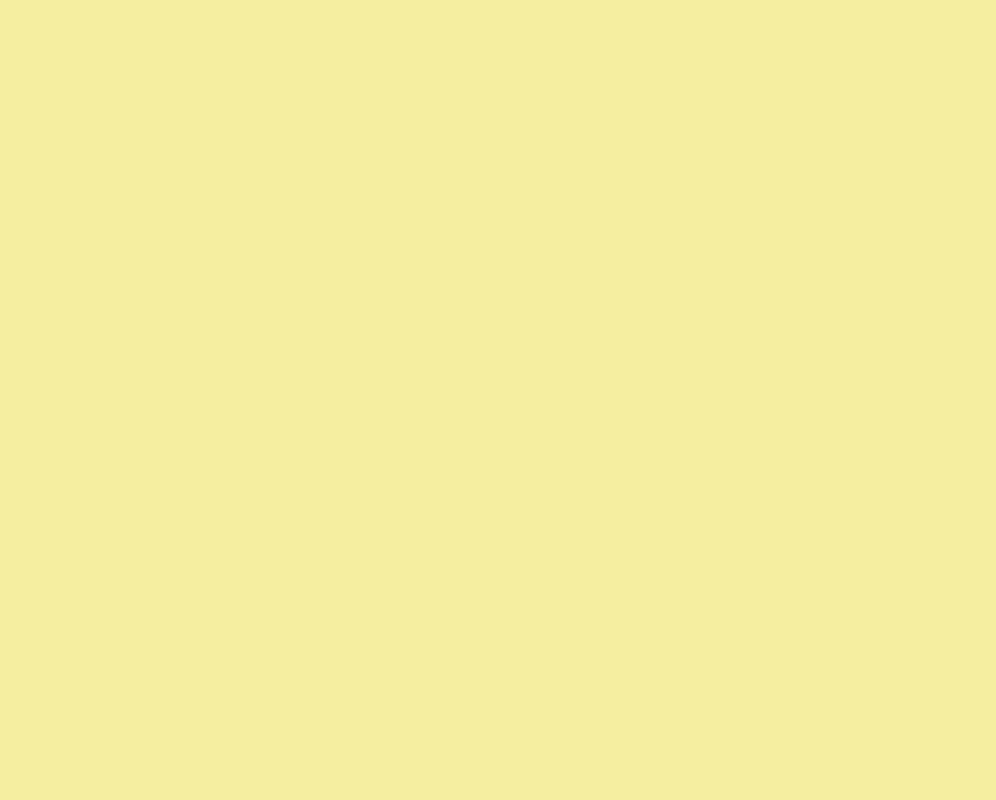
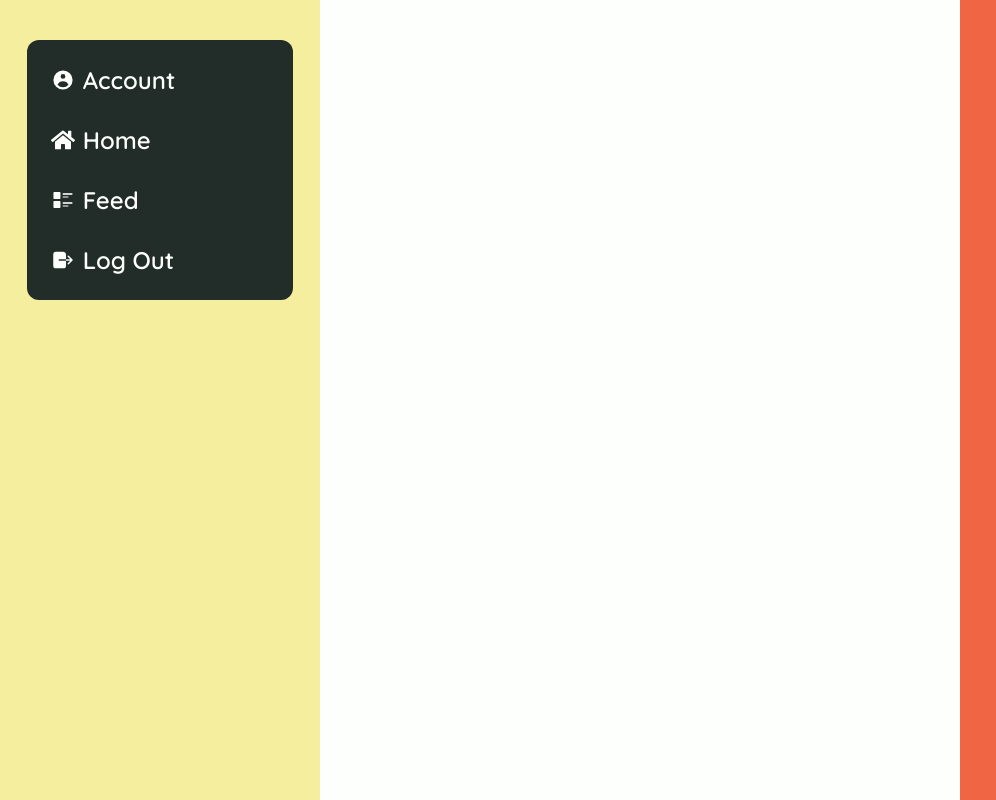
Before and after one commit to gaurav1-9/readora-BookExchange-SocialMedia, a React (Vite) app in the folder readora-Client/: page / in a window 1280 px wide. Shown: the whole page, without its empty margins (0-996 px from the left). Built offline with nearby package versions, Linux system fonts and the light colour scheme.

Commit message:
homepage left side utility

```diff
--- a/readora-Client/src/App.jsx
+++ b/readora-Client/src/App.jsx
@@ -1,9 +1,10 @@
 import React from 'react'
+import HomePage from './Components/HomepageComponents/HomePage'
 
 const App = () => {
   return (
     <div className='bg-vanila min-h-screen w-full flex'>
-
+      <HomePage />
     </div>
   )
 }
--- /dev/null
+++ b/readora-Client/src/Components/HomepageComponents/Feed.jsx
@@ -0,0 +1,9 @@
+import React from 'react'
+
+const Feed = () => {
+    return (
+        <div className="flex-2 h-full bg-babyPowder"></div>
+    )
+}
+
+export default Feed
--- /dev/null
+++ b/readora-Client/src/Components/HomepageComponents/FriendList.jsx
@@ -0,0 +1,9 @@
+import React from 'react'
+
+const FriendList = () => {
+    return (
+        <div className="flex-1 h-full bg-tomato"></div>
+    )
+}
+
+export default FriendList
--- /dev/null
+++ b/readora-Client/src/Components/HomepageComponents/HomePage.jsx
@@ -0,0 +1,16 @@
+import React from 'react'
+import Utilities from './Utilities'
+import Feed from './Feed'
+import FriendList from './FriendList'
+
+const HomePage = () => {
+  return (
+    <div className='flex w-screen'>
+      <Utilities />
+      <Feed />
+      <FriendList />
+    </div>
+  )
+}
+
+export default HomePage
--- /dev/null
+++ b/readora-Client/src/Components/HomepageComponents/Utilities.jsx
@@ -0,0 +1,44 @@
+import React from 'react'
+import { HiUserCircle } from "react-icons/hi";
+import { FaHome } from "react-icons/fa";
+import { CgFeed } from "react-icons/cg";
+import { IoLogOut } from "react-icons/io5";
+
+const Utilities = () => {
+    return (
+        <div
+        className="hidden flex-1 h-full justify-center pt-10 lg:flex"
+        >
+            <div className="sticky w-5/6 h-fit bg-gunMetal p-4 rounded-xl">
+                <ul className='flex flex-col gap-3'>
+                    <li className='p-2 text-2xl text-babyPowder font-semibold cursor-pointer rounded-md hover:bg-zinc-700'>
+                        <div className='flex gap-2 items-center'>
+                            <HiUserCircle />
+                            Account
+                        </div>
+                    </li>
+                    <li className='p-2 text-2xl text-babyPowder font-semibold cursor-pointer rounded-md hover:bg-zinc-700'>
+                        <div className='flex gap-2 items-center'>
+                            <FaHome />
+                            Home
+                        </div>
+                    </li>
+                    <li className='p-2 text-2xl text-babyPowder font-semibold cursor-pointer rounded-md hover:bg-zinc-700'>
+                        <div className='flex gap-2 items-center'>
+                            <CgFeed />
+                            Feed
+                        </div>
+                    </li>
+                    <li className='p-2 text-2xl text-babyPowder font-semibold cursor-pointer rounded-md hover:bg-zinc-700'>
+                        <div className='flex gap-2 items-center'>
+                            <IoLogOut />
+                            Log Out
+                        </div>
+                    </li>
+                </ul>
+            </div>
+        </div>
+    )
+}
+
+export default Utilities
--- a/readora-Client/src/index.css
+++ b/readora-Client/src/index.css
@@ -6,7 +6,7 @@
   --color-babyPowder: #FDFFFC;
   --color-azul: #246EB9;
   --color-vanila: #F5EE9E;
-  --color-tomato: #F06543
+  --color-tomato: #F06543;
 
   --font-quicksand: "Quicksand", sans-serif;
 }
```
